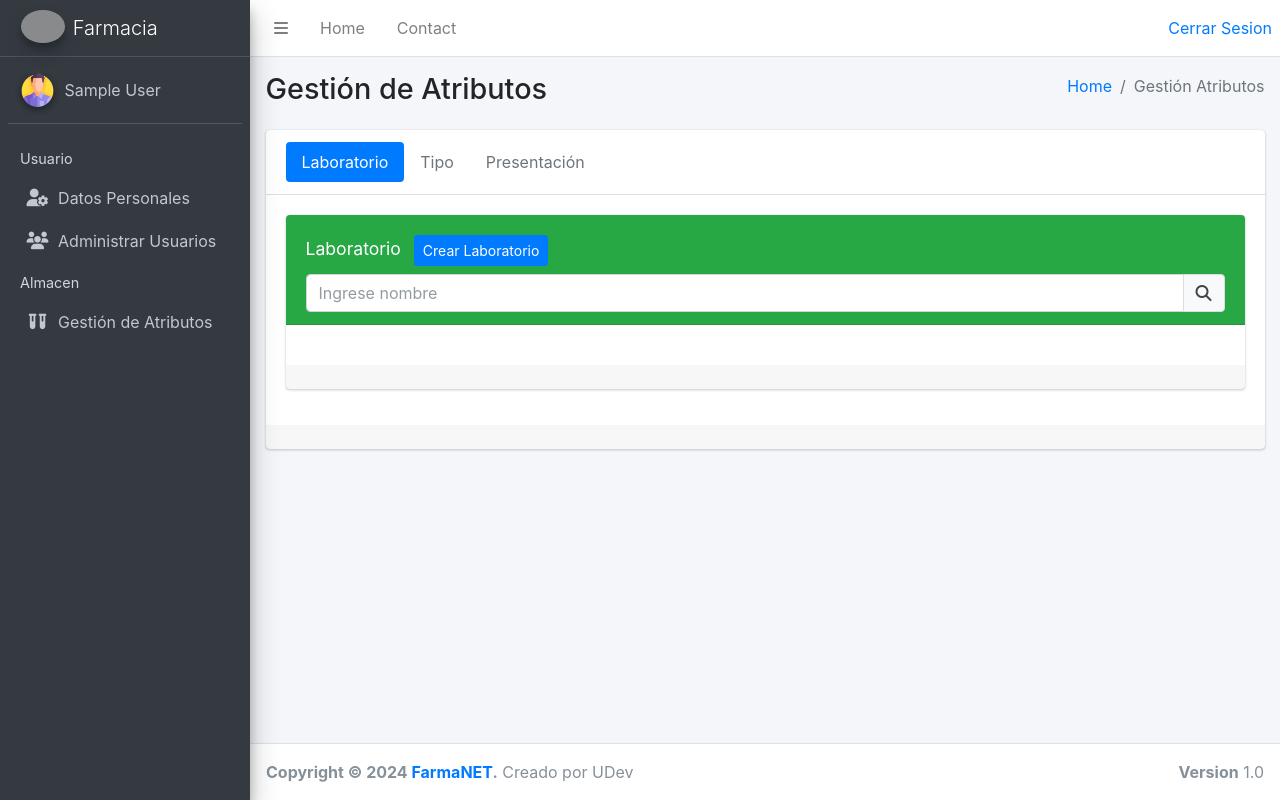
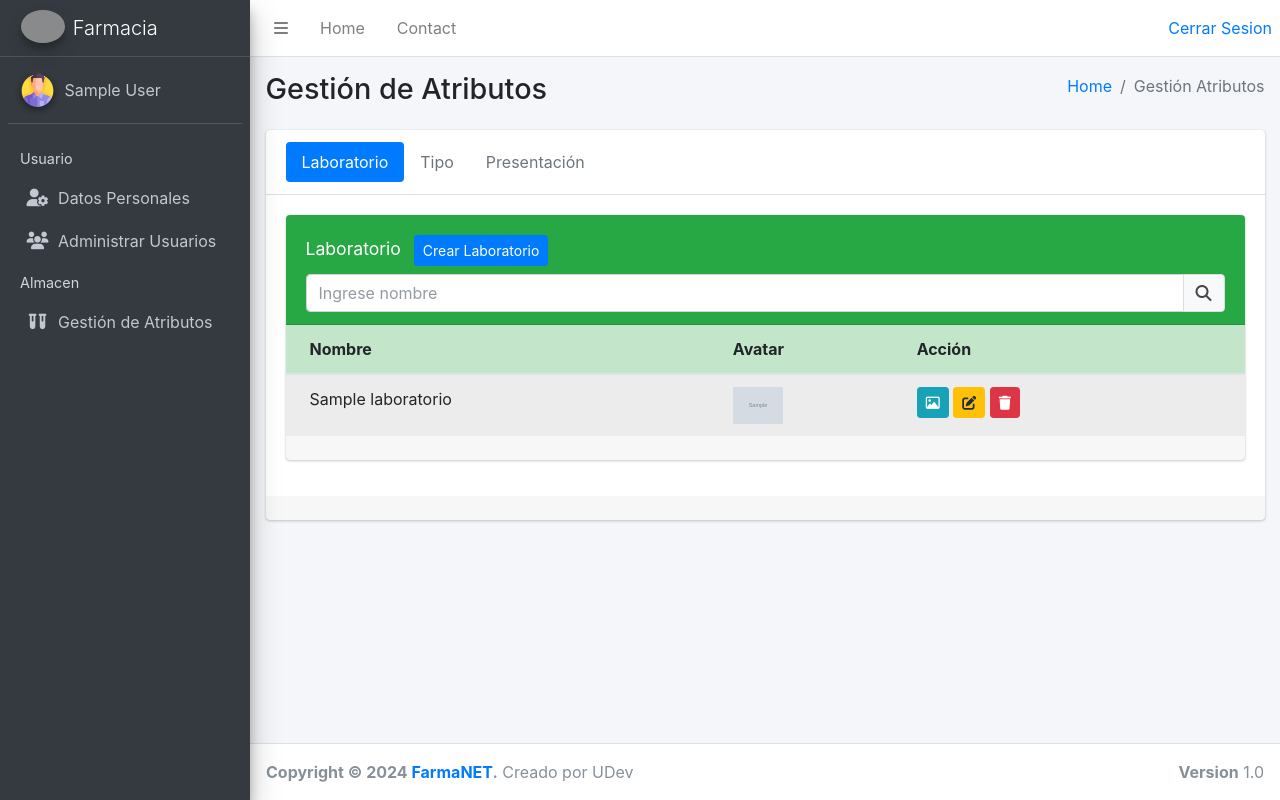
Before and after one commit to gonesau/farmacia, a PHP site: page /vista/adm_atributo.php in a window 1280 px wide. Run offline with PHP 8.4, Linux system fonts and the light colour scheme; the visitor is signed in with stand-in values (Sample User, id 1); tables that the repository leaves empty or names only in its code hold one stand-in row (values such as "Sample post"); grey boxes marked "Sample" are stand-in pictures; some libraries are stand-ins or nearby versions; grey boxes are pictures that could not be loaded.

Commit message:
Mostrar Laboratorios

```diff
--- a/js/Laboratorio.js
+++ b/js/Laboratorio.js
@@ -33,7 +33,25 @@ $(document).ready(function () {
         funcion = "buscar";
         $.post(
             "../controlador/LaboratorioController.php",{consulta, funcion}, (response) => {
-                console.log(response);
+                const laboratorios = JSON.parse(response);
+                let template = "";
+                laboratorios.forEach((laboratorio) => {
+                    template += `
+                        <tr labId="${laboratorio.id}">
+                            <td>${laboratorio.nombre}</td>
+                            <td>
+                                <img src="${laboratorio.avatar}" class="img-fluid rounded-1" width="50" height="50">
+                            </td>
+                            <td>
+                                <button type="button" class="avatar btn btn-info btn-sm editar" title="Editar logo"> <i class="far fa-image"> </i> </button>
+                                <button type="button" class="editar btn btn-warning btn-sm editar" title="Editar laboratorio"> <i class="fas fa-edit"> </i> </button>
+                                <button type="button" class="borrar btn btn-danger btn-sm borrar" title="Eliminar laboratorio"><i class="fa fa-trash"> </i></button>
+                            </td>
+                        </tr>
+                    `;
+                });
+                $("#laboratorios").html(template);
+
             });
     }
 
--- a/modelo/Laboratorio.php
+++ b/modelo/Laboratorio.php
@@ -32,7 +32,7 @@ class Laboratorio{
             return $this->objetos;
         }
         else{
-            $sql = "SELECT * FROM laboratorio where nombre NOT LIKE '' ORDER BY id_laboratorio LIMIT 25";
+            $sql = "SELECT * FROM laboratorio where nombre NOT LIKE '' ORDER BY id_laboratorio DESC LIMIT 25";
             $query = $this->acceso->prepare($sql);
             $query->execute();
             $this->objetos = $query->fetchAll(PDO::FETCH_ASSOC);
@@ -40,6 +40,5 @@ class Laboratorio{
         }
     }
 
-
 }
 ?>
--- a/vista/adm_atributo.php
+++ b/vista/adm_atributo.php
@@ -171,7 +171,18 @@ if ($_SESSION['us_tipo'] == 1 || $_SESSION['us_tipo'] == 3) {
                                                     </div>
                                                 </div>
                                             </div>
-                                            <div class="card-body">
+                                            <div class="card-body p-0">
+                                                <table class="table table-hover text-nowrap">
+                                                    <thead class="table-success">
+                                                        <tr>
+                                                            <th>Nombre</th>
+                                                            <th>Avatar</th>
+                                                            <th>Acción</th>
+                                                        </tr>
+                                                    </thead>
+                                                    <tbody class="table-active" id="laboratorios">
+                                                    </tbody>
+                                                </table>
                                             </div>
                                             <div class="card-footer">
 
```
